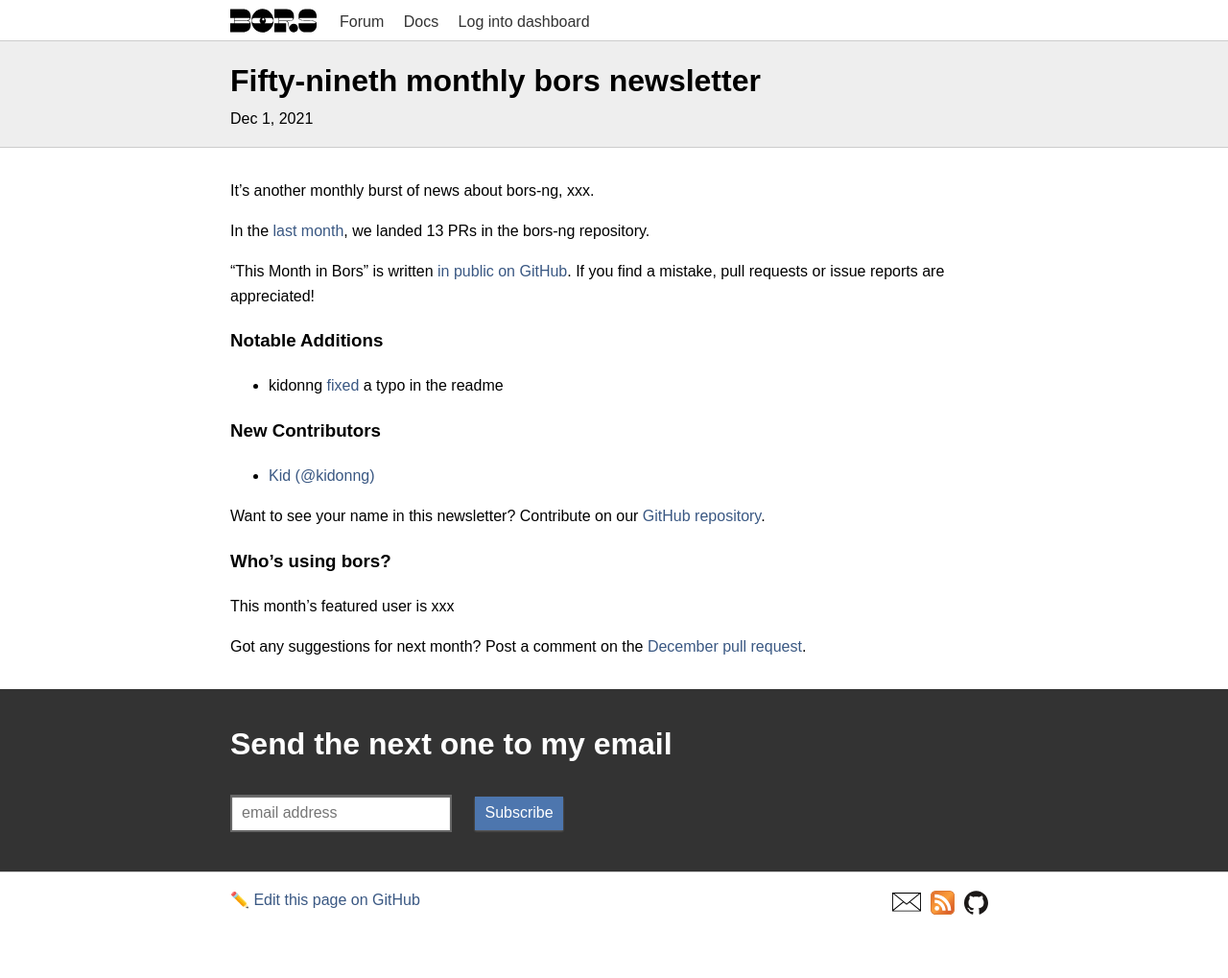
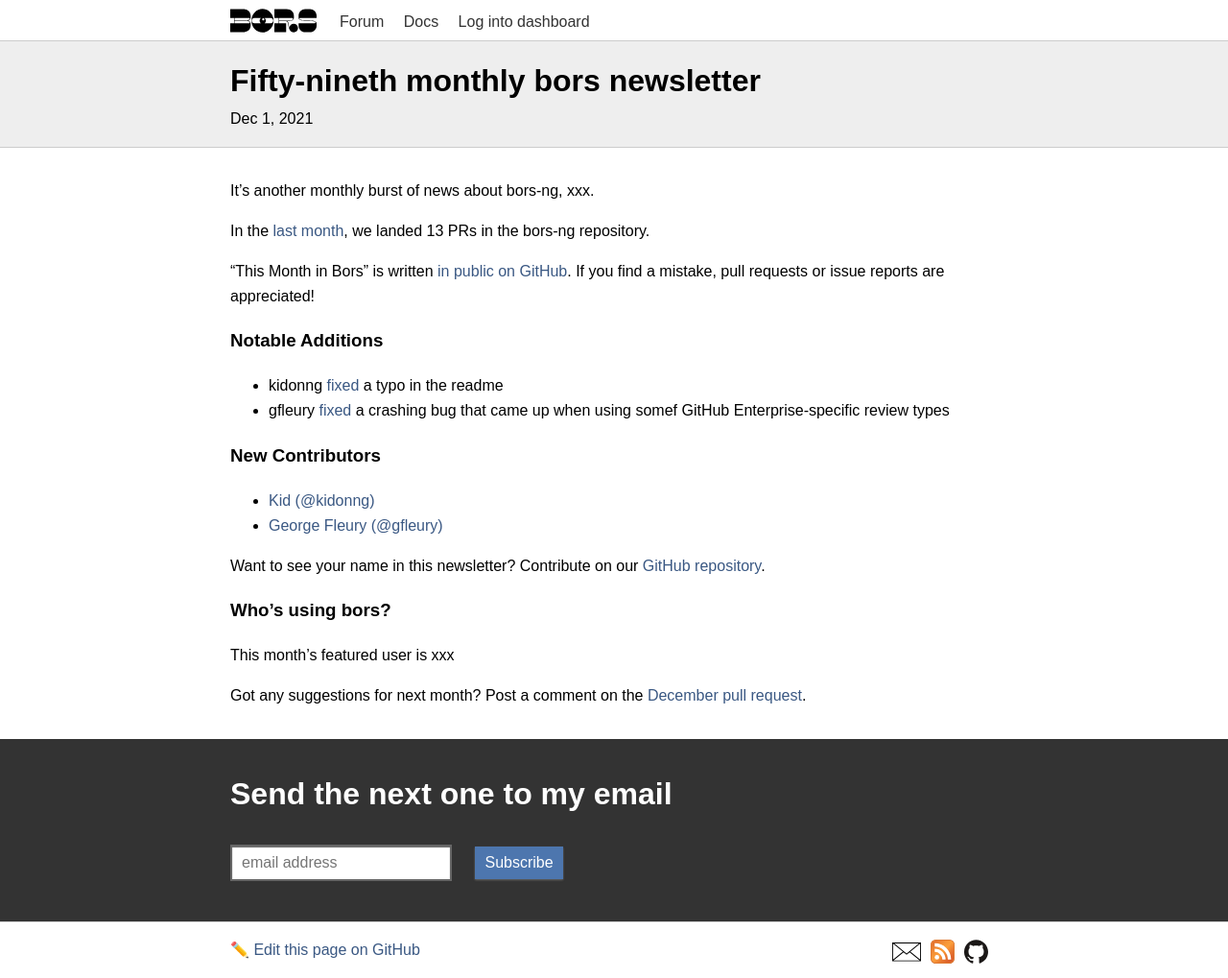
Before and after one commit to bors-ng/bors-ng.github.io, a Jekyll site: the page built from _posts/2021-12-01-tmib-59.md, in a window 1280 px wide. Shown: the whole page at 96% size. Built offline with Jekyll 4.4.1, drawn with Linux system fonts in a browser that asks for light colours; before the commit the page ends 967 px from its top, so only the background shows below that.

Commit message:
Add bors-ng/bors-ng#1401
Add @gfleury to new contributors list

```diff
--- a/_posts/2021-12-01-tmib-59.md
+++ b/_posts/2021-12-01-tmib-59.md
@@ -20,11 +20,13 @@
 ### Notable Additions
 
 * kidonng [fixed](https://github.com/bors-ng/bors-ng/pull/1387) a typo in the readme
+* gfleury [fixed](https://github.com/bors-ng/bors-ng/pull/1401) a crashing bug that came up when using somef GitHub Enterprise-specific review types
 
 
 ### New Contributors
 
 * [Kid (@kidonng)](https://github.com/kidonng)
+* [George Fleury (@gfleury)](https://github.com/gfleury)
 
 Want to see your name in this newsletter? Contribute on our [GitHub repository](https://github.com/bors-ng/bors-ng).
 
```
